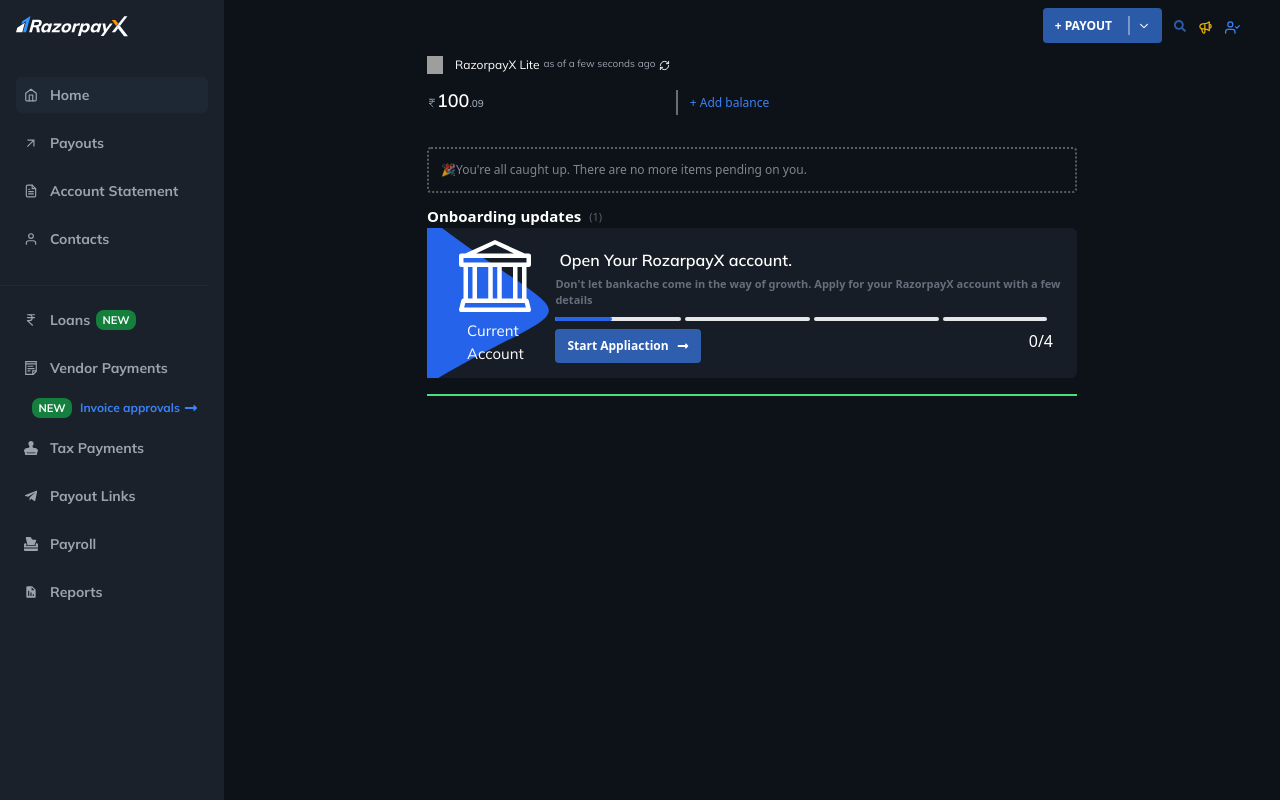
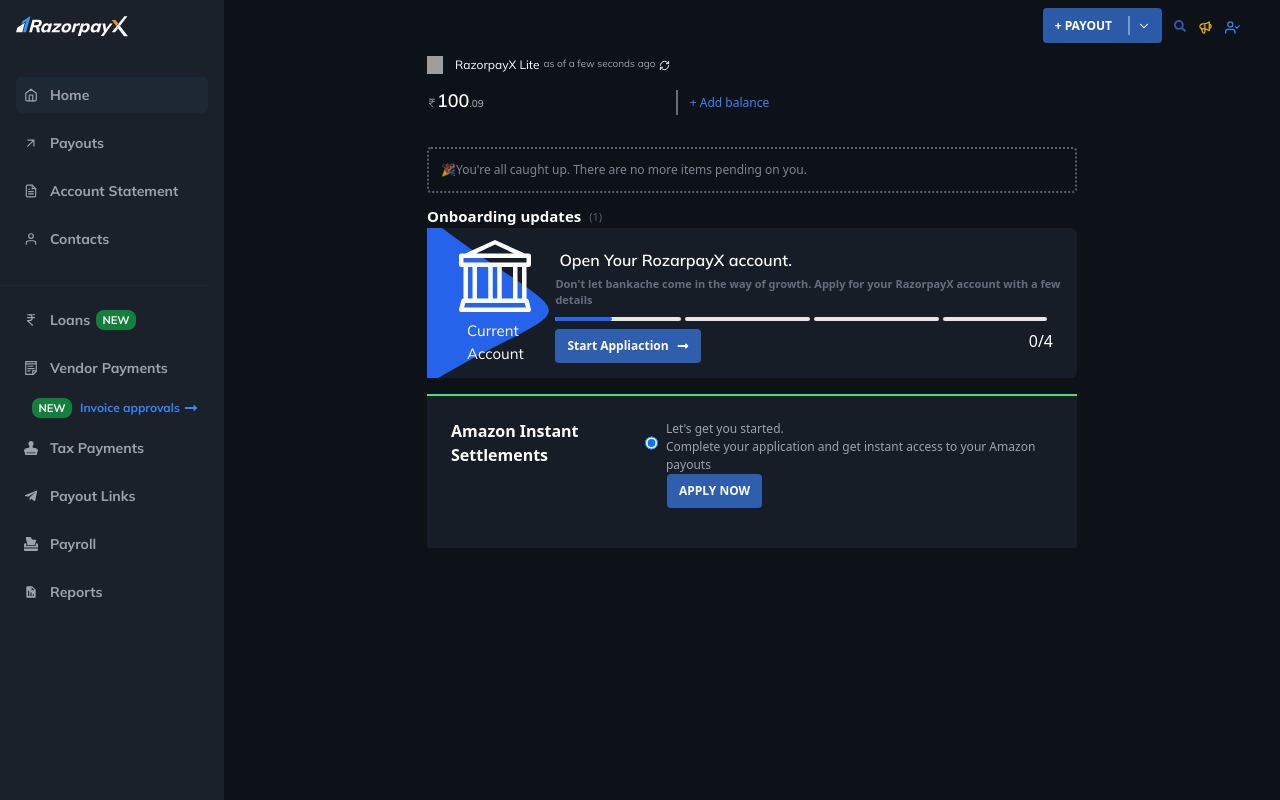
Before and after one commit to akay41024/RazorpayX-Clone, a React (Vite) app: page / in a window 1280 px wide. Built offline with nearby package versions, Linux system fonts and the light colour scheme; grey boxes are pictures that could not be loaded.

Commit message:
home screen changes

```diff
--- a/src/pages/Home.jsx
+++ b/src/pages/Home.jsx
@@ -111,12 +111,39 @@
                 <p className="mr-6">0/4</p>
               </div>
             </div>
-
           </div>
           <div className="w-full mt-4">
-              <hr className="bg-green-400 h-[0.5] border border-transparent"/>
-
+            <hr className="bg-green-400 h-[0.5] border border-transparent" />
+            <div class="max-w-7xl">
+              <div class="bg-[#171D26] p-4 rounded-sm mb-6">
+                <div class="flex items-center justify-between">
+                  <span class="ml-2 text-white font-semibold w-72">
+                    Amazon Instant <br /> Settlements
+                  </span>
+                  <div className="w-full">
+                    <div className="flex gap-2">
+                      <input
+                        type="radio"
+                        className="bg-blue-500"
+                        defaultChecked
+                      />
+                      <p class="mt-2 text-[12px] text-gray-400">
+                        Let's get you started. <br />
+                        Complete your application and get instant access to your
+                        Amazon payouts
+                      </p>
+                    </div>
+                  </div>
+                </div>
+                <button
+                  type="button"
+                  className="text-white bg-blue-500/65 hover:bg-blue-600 focus:ring-4 focus:outline-none focus:ring-blue-300 font-semibold rounded text-[12px] px-3 py-2 ml-56 mb-6 text-center inline-flex items-center"
+                >
+                  APPLY NOW
+                </button>
+              </div>
             </div>
+          </div>
         </div>
       </div>
     </>
```
